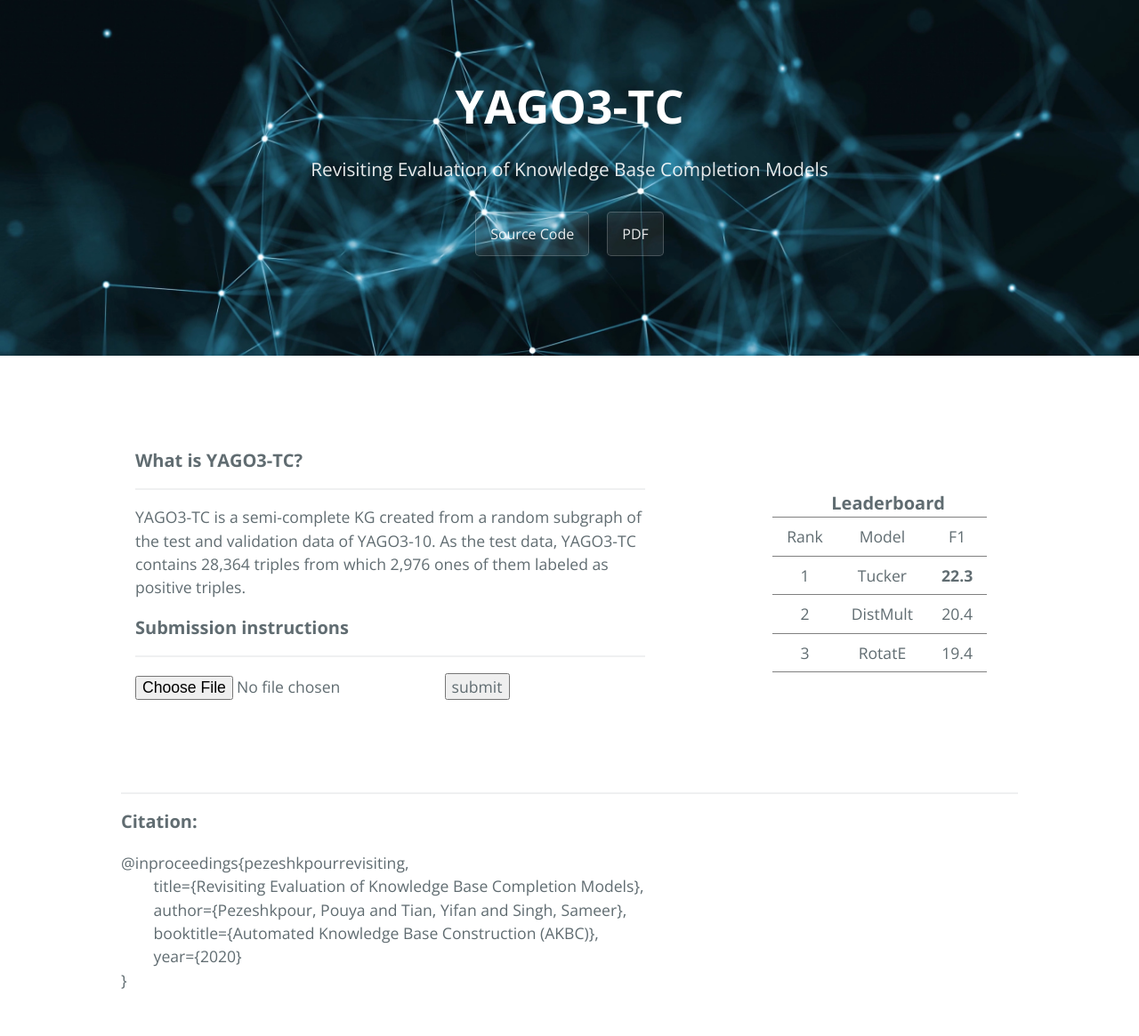
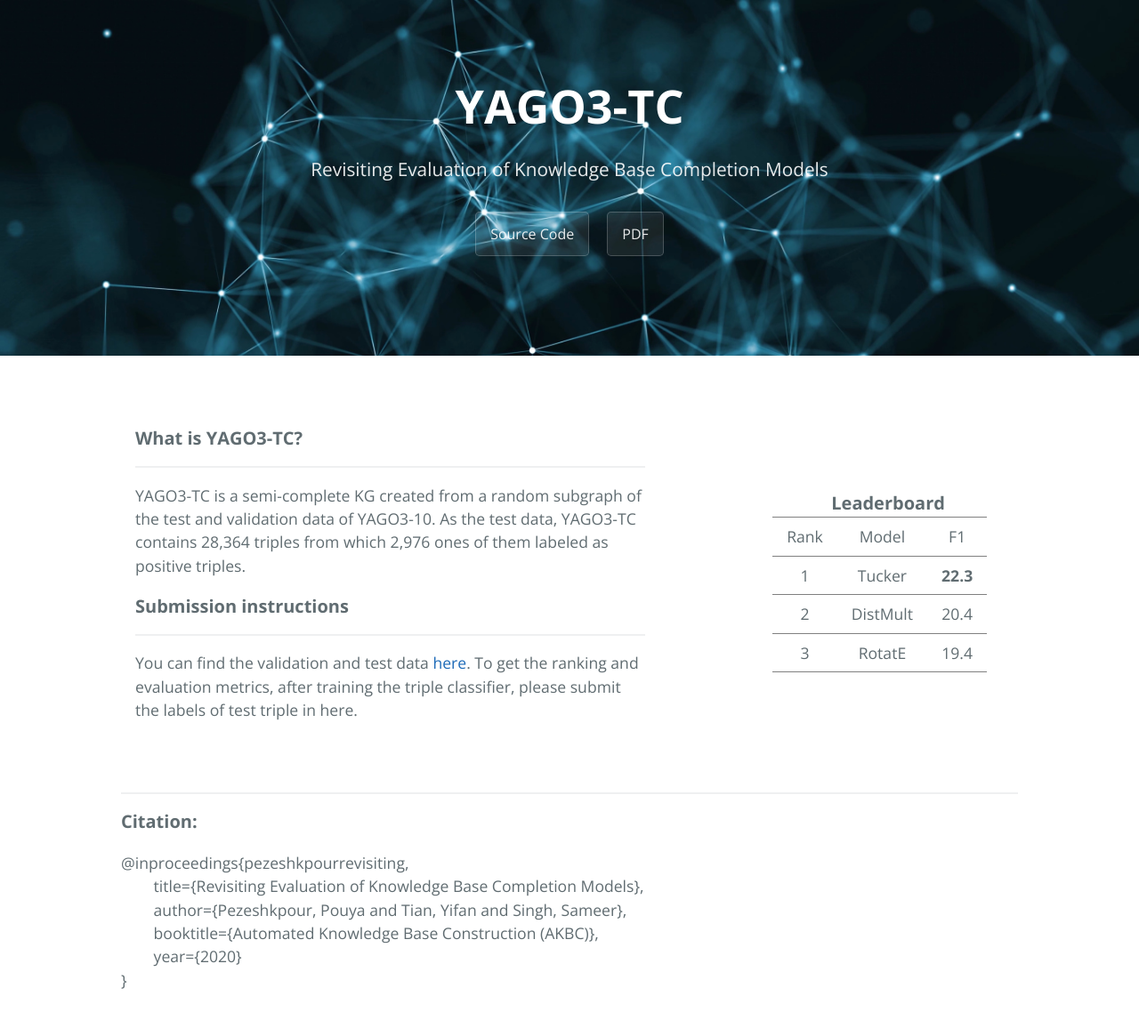
Before and after one commit to pouyapez/yago3-tc, a Jekyll site: the page built from index.md, in a window 1280 px wide. Shown: the whole page at 89% size. Built offline with Jekyll 4.4.1, drawn with Linux system fonts in a browser that asks for light colours.

Commit message:
Update index.md

```diff
--- a/index.md
+++ b/index.md
@@ -13,10 +13,7 @@ layout: default
         <font style="font-size:20px"><b>Submission instructions</b></font>
           <hr>
         <p class="text right-align text-large add-top-margin" style="width:100%;">
-           <form id="uploadbanner" enctype="multipart/form-data" method="post" action="#">
-            <input id="fileupload" name="myfile" type="file" />
-            <input type="submit" value="submit" id="submit" />
-           </form>
+           You can find the validation and test data <a href="https://github.com/pouyapez/yago3-tc/tree/master/data">here</a>. To get the ranking and evaluation metrics, after training the triple classifier, please submit the labels of test triple in here.
         </p>
         </td>
         <td align="center">
```
